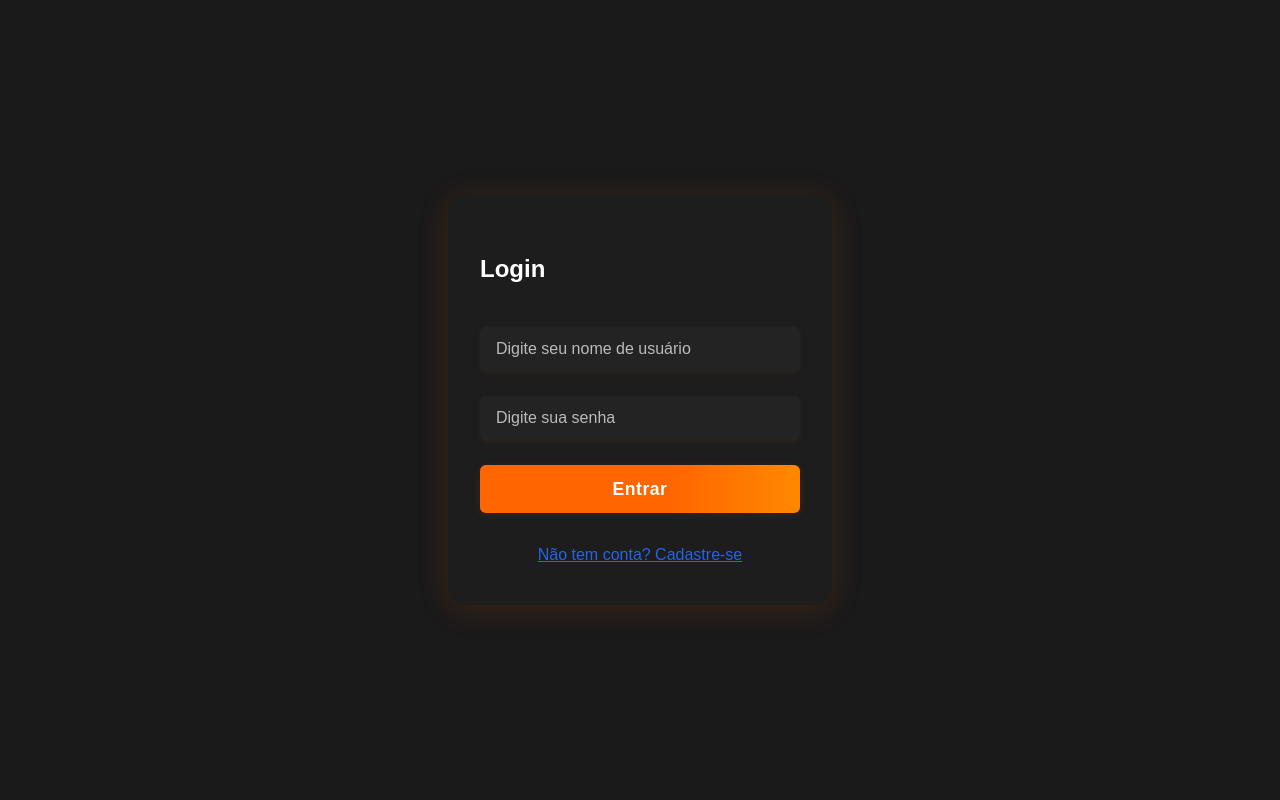
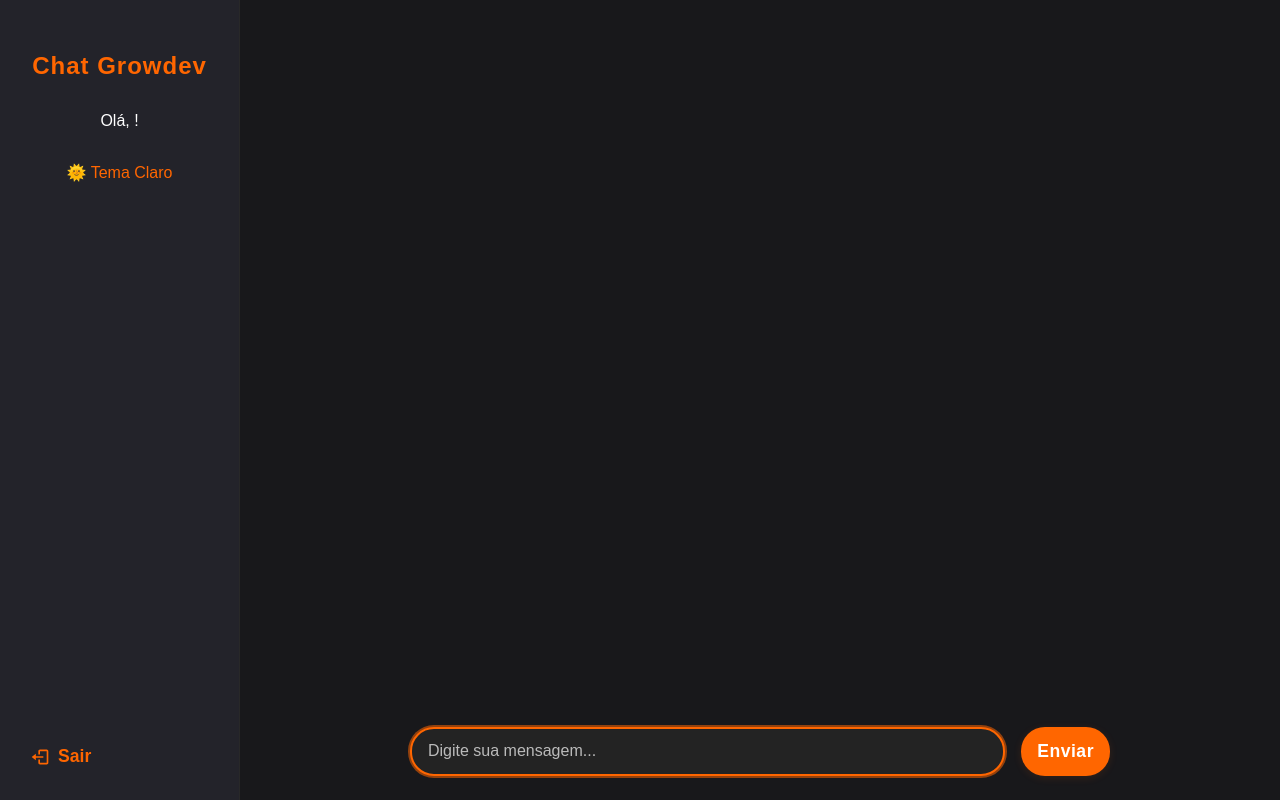
Before and after one commit to WesleySouza27/frontend-gemini-api, a React (Vite) app: page /chat in a window 1280 px wide. Before the commit this address led to /. Built offline with nearby package versions, Linux system fonts and the light colour scheme; sample sign-in values are in the browser's storage.

Commit message:
feat: integrate socket.io for real-time messaging and add private route protection

```diff
--- a/package.json
+++ b/package.json
@@ -23,6 +23,7 @@
     "react-redux": "^9.2.0",
     "react-router-dom": "^7.8.1",
     "redux-persist": "^6.0.0",
+    "socket.io-client": "^4.8.1",
     "styled-components": "^6.1.19"
   },
   "devDependencies": {
--- a/src/pages/Chat/Chat.styles.ts
+++ b/src/pages/Chat/Chat.styles.ts
@@ -117,7 +117,7 @@ export const Message = styled.div<{ isBot?: boolean }>`
   align-self: ${({ isBot }) => (isBot ? 'flex-start' : 'flex-end')};
   background: ${({ isBot, theme }) => (isBot ? theme.messageBot : theme.messageUser)};
   color: ${({ isBot, theme }) => (isBot ? theme.messageBotText : '#fff')};
-  padding: 15px 15px 15px 30px;
+  padding: 10px 10px 10px 10px;
   margin: 0 20px 50px 20px;
   border-radius: 18px;
   max-width: 70%;
--- a/src/pages/Chat/Chat.tsx
+++ b/src/pages/Chat/Chat.tsx
@@ -1,7 +1,6 @@
 import React, { useState, useEffect, useRef } from 'react';
-import { useSelector } from 'react-redux';
+import { useSelector, useDispatch } from 'react-redux';
 import type { RootState } from '../../store';
-import { api } from '../../services/api';
 import {
   Container,
   Sidebar,
@@ -18,19 +17,20 @@ import {
   ThemeButton,
   MobileHeader
 } from './Chat.styles';
-// import LogoutIcon from '@mui/icons-material/Logout';
-import { useDispatch } from 'react-redux';
 import { logout } from '../../store/userSlice';
 import { useNavigate } from 'react-router-dom';
 import ReactMarkdown from 'react-markdown';
 import { useThemeMode } from '../../styles/themeHook';
+import { io, Socket } from 'socket.io-client';
 
 interface MessageType {
-  id: string;
+  id?: string;
   content: string;
   isBot: boolean;
-  createdAt: string;
+  createdAt?: string;
 }
+
+const SOCKET_URL = import.meta.env.VITE_SOCKET_URL || 'http://localhost:3030';
 
 const Chat: React.FC = () => {
   const user = useSelector((state: RootState) => state.user);
@@ -41,40 +41,68 @@ const Chat: React.FC = () => {
   const { mode, toggle } = useThemeMode();
   const dispatch = useDispatch();
   const navigate = useNavigate();
+  const socketRef = useRef<Socket | null>(null);
 
+  // Carrega histórico inicial via REST
   useEffect(() => {
     if (user.id) {
-      api.get(`/message?userId=${user.id}`).then(res => setMessages(res.data));
+      import('../../services/api').then(({ api }) => {
+        api.get(`/message?userId=${user.id}`).then(res => setMessages(res.data));
+      });
     }
   }, [user.id]);
 
+  // Conecta ao socket e escuta mensagens
+  useEffect(() => {
+    if (!user.id) return;
+    const token = localStorage.getItem('access_token');
+    const socket = io(SOCKET_URL, {
+      auth: { token },
+      transports: ['websocket'],
+    });
+    socketRef.current = socket;
+
+    // Ao receber mensagem do bot
+    socket.on('receive_message', (msg: MessageType) => {
+      setMessages(prev => [...prev, msg]);
+      setLoading(false);
+    });
+
+    return () => {
+      socket.disconnect();
+    };
+  }, [user.id]);
+
+  // Scroll automático para o final das mensagens
   useEffect(() => {
     messagesEndRef.current?.scrollIntoView({ behavior: 'smooth' });
   }, [messages]);
 
-  const sendMessage = async (e: React.FormEvent) => {
+  const sendMessage = (e: React.FormEvent) => {
     e.preventDefault();
-    if (!input.trim() || !user.id) return;
+    if (!input.trim() || !user.id || !socketRef.current) return;
     setLoading(true);
-    try {
-      const res = await api.post('/message', {
+
+    // Adiciona mensagem do usuário localmente
+    setMessages(prev => [
+      ...prev,
+      {
         content: input,
-        userId: String(user.id),
-      });
-      setMessages(prev => [
-        ...prev,
-        res.data.userMessage,
-        res.data.botMessage,
-      ]);
-      setInput('');
-    } catch {
-      alert('Erro ao enviar mensagem');
-    } finally {
-      setLoading(false);
-    }
+        isBot: false,
+        createdAt: new Date().toISOString(),
+      }
+    ]);
+
+    socketRef.current.emit('send_message', {
+      content: input,
+      userId: String(user.id),
+    });
+
+    setInput('');
   };
 
   const handleLogout = () => {
+    localStorage.removeItem('access_token');
     dispatch(logout());
     navigate('/');
   };
@@ -82,7 +110,7 @@ const Chat: React.FC = () => {
   return (
     <Container>
       <MobileHeader>
-        <Title>Chat Gemini</Title>
+        <Title>Chat Growdev</Title>
         <div style={{ display: 'flex', alignItems: 'center', gap: '1rem' }}>
           <ThemeButton onClick={toggle} aria-label="Alternar tema">
             {mode === 'dark' ? '🌞' : '🌙'}
@@ -111,8 +139,8 @@ const Chat: React.FC = () => {
       </Sidebar>
       <Main>
         <MessagesContainer>
-          {messages.map((msg) => (
-            <Message key={msg.id} isBot={msg.isBot}>
+          {messages.map((msg, idx) => (
+            <Message key={msg.id || idx} isBot={msg.isBot}>
               {msg.isBot
                 ? <ReactMarkdown>{msg.content}</ReactMarkdown>
                 : msg.content}
--- a/src/pages/login/Login.tsx
+++ b/src/pages/login/Login.tsx
@@ -22,6 +22,9 @@ const Login: React.FC<LoginProps> = () => {
     setError('');
     try {
       const res = await api.post('/user/login', { username, password });
+      if (res.data.access_token) {
+        localStorage.setItem('access_token', res.data.access_token);
+      }
       dispatch(setUser({ id: res.data.userId, username: res.data.username }));
       console.log('Login realizado com sucesso:', res.data);
       alert('Login realizado com sucesso!');
--- /dev/null
+++ b/src/routes/PrivateRoute.tsx
@@ -0,0 +1,10 @@
+import React from 'react';
+import { Navigate } from 'react-router-dom';
+
+export const PrivateRoute = ({ children }: { children: React.ReactNode }) => {
+  const token = localStorage.getItem('access_token');
+  if (!token) {
+    return <Navigate to="/login" replace />;
+  }
+  return <>{children}</>;
+};
--- a/src/routes/index.tsx
+++ b/src/routes/index.tsx
@@ -2,19 +2,21 @@ import { BrowserRouter, Routes, Route, Navigate } from 'react-router-dom';
 import Login from '../pages/login/Login';
 import Register from '../pages/register/register';
 import Chat from '../pages/Chat/Chat';
-import { useSelector } from 'react-redux';
-import type { RootState } from '../store';
+import { PrivateRoute } from "./PrivateRoute";
 
 export default function AppRoutes() {
-  const user = useSelector((state: RootState) => state.user);
-
   return (
     <BrowserRouter>
       <Routes>
-        <Route path="/" element={user.id ? <Navigate to="/chat" /> : <Login onLogin={() => {}} />} />
-        <Route path="/register" element={user.id ? <Navigate to="/chat" /> : <Register />} />
-        <Route path="/chat" element={user.id ? <Chat/> : <Navigate to="/" />} />
-        <Route path="*" element={<Navigate to="/" />} />
+        <Route path="/login" element={<Login onLogin={() => {}} />} />
+        <Route path="/register" element={<Register />} />
+        <Route path="/chat" element={
+          <PrivateRoute>
+            <Chat />
+          </PrivateRoute>
+        } />
+        <Route path="/" element={<Navigate to="/chat" />} />
+        <Route path="*" element={<Navigate to="/chat" />} />
       </Routes>
     </BrowserRouter>
   );
--- a/src/services/api.ts
+++ b/src/services/api.ts
@@ -3,3 +3,11 @@ import axios from 'axios';
 export const api = axios.create({
   baseURL: import.meta.env.VITE_API_URL,
 });
+
+api.interceptors.request.use(config => {
+  const token = localStorage.getItem('access_token');
+  if (token) {
+    config.headers.Authorization = `Bearer ${token}`;
+  }
+  return config;
+});
```
Also changed, not shown: 2 other files (tests, documents, lock files or other folders).
